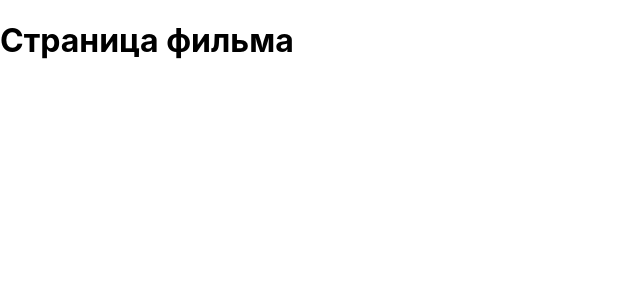
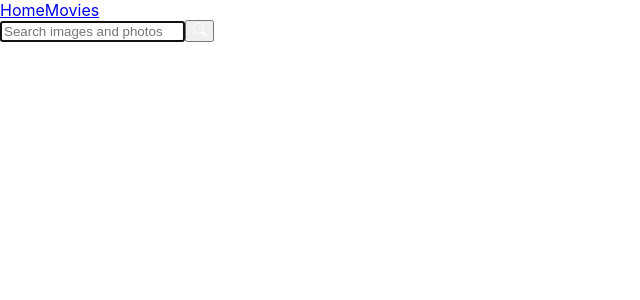
Before and after one commit to Naivelamb1003/goit-react-hw-04-movies, a React (Create React App) app: page /movies in a window 1280 px wide. Shown: the top 300 px of the page, without its empty margins (0-640 px from the left). Built offline with nearby package versions, Linux system fonts and the light colour scheme.

Commit message:
search baar

```diff
--- a/package.json
+++ b/package.json
@@ -1,6 +1,5 @@
 {
   "name": "goit-react-hw-02-phonebook",
-
   "version": "0.1.0",
   "private": true,
   "dependencies": {
@@ -10,9 +9,11 @@
     "axios": "^0.21.1",
     "react": "^17.0.1",
     "react-dom": "^17.0.1",
+    "react-icons": "^4.2.0",
     "react-loader-spinner": "^4.0.0",
     "react-router-dom": "^5.2.0",
     "react-scripts": "4.0.1",
+    "react-toastify": "^7.0.3",
     "uuid": "^8.3.2",
     "web-vitals": "^0.2.4"
   },
--- a/src/App.js
+++ b/src/App.js
@@ -1,6 +1,6 @@
 import { Component } from "react";
 import style from "./App.module.css";
-import  { Route, Switch } from 'react-router-dom';
+import  { NavLink, Route, Switch } from 'react-router-dom';
 import HomePage from "./components/HomePage/HomePage";
 import MoviesPage from "./components/MoviesPage/MoviesPage";
 import MovieDetailsPage from "./components/MovieDetailsPage/MovieDetailsPage";
@@ -10,7 +10,13 @@ import NotFoundViews from "./views/NotFoundViews";
 
 
 const App =() =>(
-  <>
+    <>
+    <header className>
+<nav className>
+<NavLink exact to="/">Home</NavLink>
+<NavLink  to="/movies">Movies</NavLink>
+</nav>
+    </header>
   <Switch>
 
     <Route exact path="/" component={HomePage} />
--- a/src/components/MovieDetailsPage/MovieDetailsPage.js
+++ b/src/components/MovieDetailsPage/MovieDetailsPage.js
@@ -34,6 +34,7 @@ class MoviesDetailsPage extends Component {
     const { path, url } = this.props.match;
     const movieId = Number(this.props.match.params.movieId);
     const postURL = `https://image.tmdb.org/t/p/w400${posterPath}`;
+
     return (
       <>
         <div>
@@ -65,6 +66,7 @@ class MoviesDetailsPage extends Component {
           }}
         />
 
+
         <Route
           path={`${path}/reviews`}
           render={() => {
--- a/src/components/MoviesPage/MoviesPage.js
+++ b/src/components/MoviesPage/MoviesPage.js
@@ -1,15 +1,85 @@
+import React, { Component } from "react";
+
+import { toast } from "react-toastify";
+import queryString from "query-string";
+
+import api from "../../services/API";
+import Searchbar from "../Searchbar/Searchbar";
+import  { NavLink } from 'react-router-dom';
 
 
-const MoviesPage = ( )=>
-{
+class MoviesPage extends Component {
+  state = {
+    results: [],
+    search: "",
+    error: false,
+  };
+
+  componentDidMount() {
+    const { search } = queryString.parse(this.props.location.search);
+
+    if (search) {
+      console.log("Есть квери, можно фечить");
+      this.fetcMoviesSearch(search);
+    }
+  }
+
+  async componentDidUpdate(prevProps, prevState) {
+    const { search: prevSearch } = queryString.parse(prevProps.location.search);
+    const { search: nextSearch } = queryString.parse(
+      this.props.location.search
+    );
+    console.log(prevSearch);
+    console.log(nextSearch);
+
+    if (prevSearch !== nextSearch) {
+      await this.fetcMoviesSearch(nextSearch);
+    }
+  }
+
+  async fetcMoviesSearch(search) {
+    const data = await api.fetchSearch(search);
+    const json = await data.json();
+        console.log(json);
+        console.log(json.results);
+      if (json.total_results === 0) {
+        toast.error(`No results were found for ${search}`);
+      }
+      this.setState({ results: json.results });
+  }
+
+  addSearch = (query) => {
+    this.props.history.push({
+      ...this.props.location,
+      search: `search=${query}`,
+    });
+  };
+
+  render() {
+    const { results } = this.state;
     return (
-        <h1>
-        Страница фильма
-    </h1>
-    )
+      <>
+        <Searchbar onSubmit={this.addSearch} />
 
-    }
-
-
+        {results && (
+          <ul>
+            {results.map(({ id, title }) => (
+              <li key={id}>
+                <NavLink
+                  to={{
+                    pathname: `/movies/${id}`,
+                    state: { from: this.props.location },
+                  }}
+                >
+                  {title}
+                </NavLink>
+              </li>
+            ))}
+          </ul>
+        )}
+      </>
+    );
+  }
+}
 
 export default MoviesPage;
--- /dev/null
+++ b/src/components/Searchbar/Searchbar.js
@@ -0,0 +1,49 @@
+import React, { Component } from 'react';
+import { BsSearch } from 'react-icons/bs';
+import { toast } from 'react-toastify';
+import s from './Searchbar.module.css';
+
+class Searchbar extends Component {
+  state = {
+    search: '',
+  };
+
+  handleChangeSearch = e => {
+    this.setState({
+      search: e.currentTarget.value.toLowerCase(),
+    });
+  };
+
+  handleSubmit = e => {
+    e.preventDefault();
+
+    if (this.state.search.trim() === '') {
+      toast.error('Enter the title of the movie.');
+      return;
+    }
+
+    this.props.onSubmit(this.state.search);
+
+    this.setState({ search: '' });
+  };
+
+  render() {
+    return (
+      <form className={s.SearchForm} onSubmit={this.handleSubmit}>
+        <input
+          className={s.SearchFormInput}
+          type="text"
+          autoComplete="off"
+          autoFocus
+          placeholder="Search images and photos"
+          onChange={this.handleChangeSearch}
+        />
+        <button type="submit" className={s.SearchFormButton}>
+          <BsSearch style={{ color: 'white' }} />
+        </button>
+      </form>
+    );
+  }
+}
+
+export default Searchbar;
```
Also changed, not shown: src/components/MoviesPage/MoviesPage.module.css (added), src/components/Searchbar/Searchbar.module.css (added), 2 other files (tests, documents, lock files or other folders).
